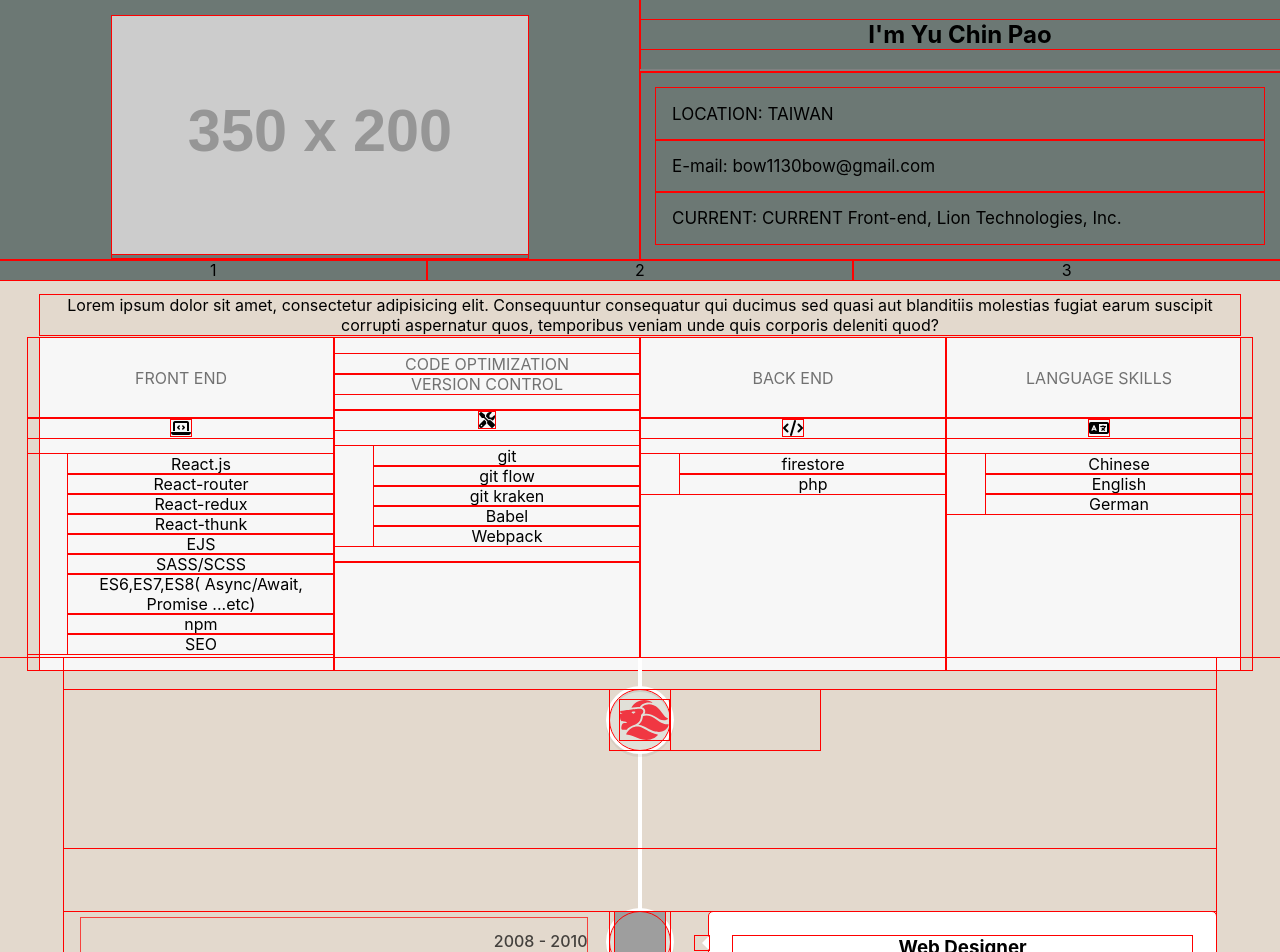
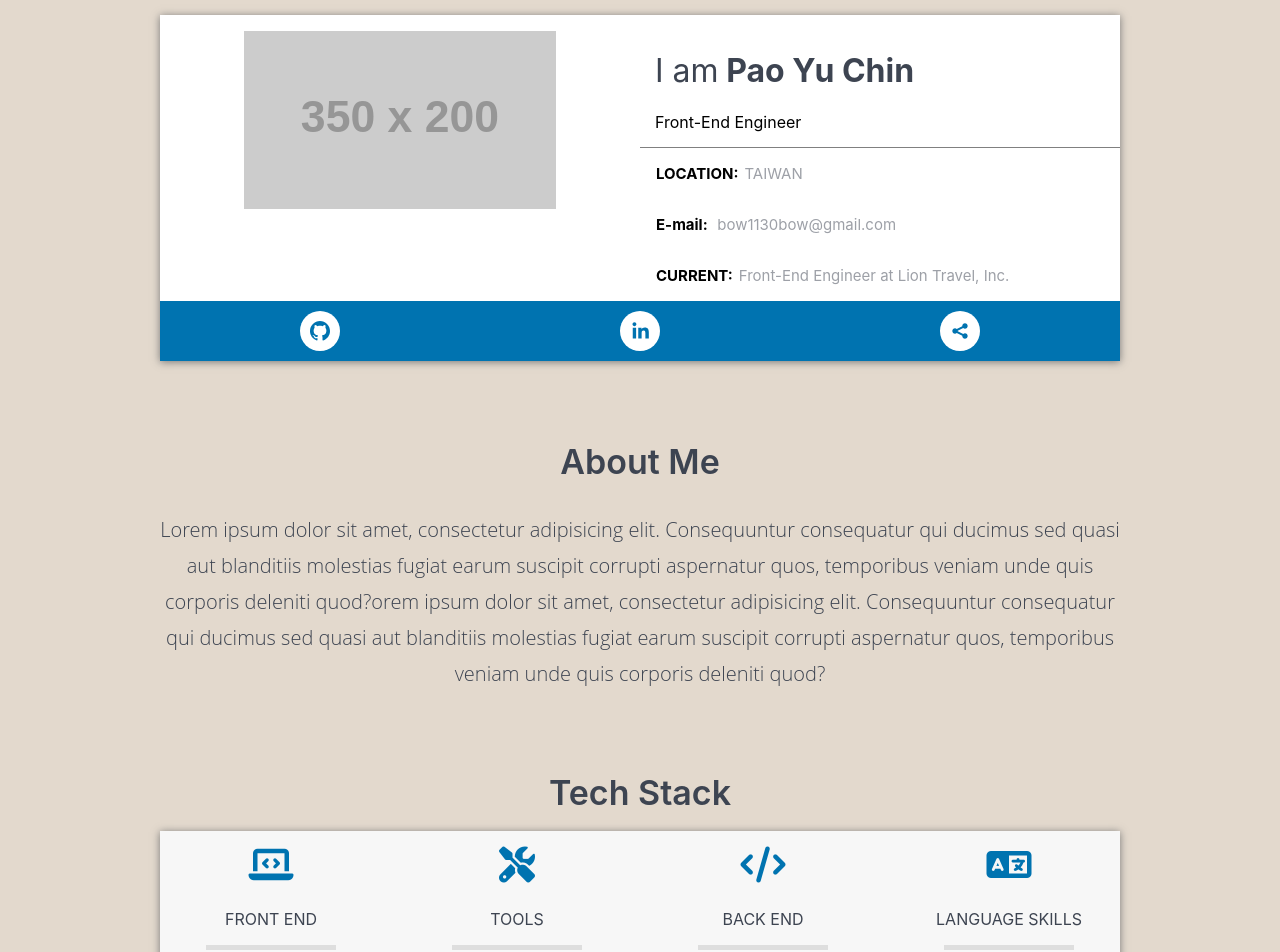
Before and after one commit to paoyuchin/front_end_resume, a React (Create React App) app: page / in a window 1280 px wide. Shown: the top 952 px of the page. Built offline with nearby package versions, Linux system fonts and the light colour scheme; grey boxes are pictures that could not be loaded.

Commit message:
almost ui done

```diff
--- a/src/AboutMe.js
+++ b/src/AboutMe.js
@@ -1,16 +1,20 @@
 import React from "react";
 import Grid from "@material-ui/core/Grid";
-import './App.scss'
+import "./App.scss";
 
 const AboutMe = () => {
   return (
     <div className="AboutMe fixed_size">
-      <Grid xs={12} sm={12} md={12} className="AboutMe fixed_size">
-        <div>
-          Lorem ipsum dolor sit amet, consectetur adipisicing elit. Consequuntur
-          consequatur qui ducimus sed quasi aut blanditiis molestias fugiat
-          earum suscipit corrupti aspernatur quos, temporibus veniam unde quis
-          corporis deleniti quod?
+      <h1 className="color_2 color_3 title_space">About Me</h1>
+      <Grid xs={12} sm={12} md={12}>
+        <div className="aboutMe_content color_3">
+          Lorem ipsum dolor sit amet, consectetur adipisicing elit.
+          Consequuntur consequatur qui ducimus sed quasi aut blanditiis
+          molestias fugiat earum suscipit corrupti aspernatur quos, temporibus
+          veniam unde quis corporis deleniti quod?orem ipsum dolor sit amet,
+          consectetur adipisicing elit. Consequuntur consequatur qui ducimus
+          sed quasi aut blanditiis molestias fugiat earum suscipit corrupti
+          aspernatur quos, temporibus veniam unde quis corporis deleniti quod?
         </div>
       </Grid>
     </div>
--- a/src/App.scss
+++ b/src/App.scss
@@ -4,17 +4,47 @@ body {
 
 .App {
   text-align: center;
+  padding: 0px 20px;
 }
 
 * {
-  outline: 1px solid red;
-  ul{
+  // outline: 1px solid red;
+
+  ul {
     list-style: none;
   }
 }
 
+.title_space {
+  margin-top: 80px;
+  margin-bottom: 30px;
+}
+
+.color_1 {
+  color: #9da0a7;
+  font-weight: 400;
+  padding-left: 6px;
+}
+
+.color_3 {
+  color: #3d4451;
+}
+
+.color_2 {
+  font-size: 34px;
+  font-weight: 600;
+}
+
+.font_bold {
+  font-weight: bold;
+}
+
+.font_bold_normal {
+  font-weight: normal;
+}
+
 .fixed_size {
-  max-width: 1200px;
+  max-width: 960px;
   margin-right: auto;
   margin-left: auto;
   padding: 0px;
@@ -24,12 +54,32 @@ body {
   font-size: 20px;
 }
 
-
 .ProfileIntro {
   display: flex;
-  background-color: #6c7874;
-  min-height: 15px;
+  background-color: white;
   margin-bottom: 15px;
+  margin-top: 15px;
+
+  .profilebgc {
+    box-shadow: 0 1px 8px #777;
+  }
+
+  .link_container {
+    background-color: #0073b0;
+    display: flex;
+    justify-content: center;
+    color: #fff;
+    padding: 10px 0px;
+    align-items: center;
+
+    .link {
+      transition: all 0.5s;
+
+      &:hover {
+        transform: scale(1.3);
+      }
+    }
+  }
 
   .picture {
     margin-top: 16%;
@@ -37,29 +87,32 @@ body {
     margin: auto;
     margin-top: 16px;
 
-
     img {
       width: 100%;
     }
   }
 
   .card_name {
-    border-bottom: 3px solid gray;
+    border-bottom: 1px solid gray;
+    padding: 15px;
+    text-align: left;
   }
 
   .card_intro {
     text-align: left;
-    padding: 16px;
-    font-size: 17px;
+    font-size: 15px;
 
     div {
       padding: 16px;
     }
   }
-
 }
 
 .Timeline {
+  .vertical-timeline-element-content {
+    border-top: 5px solid #0073b0;
+  }
+
   .vertical-timeline-element-icon svg {
     display: block;
     height: auto;
@@ -78,48 +131,93 @@ body {
       height: 50px;
     }
   }
-  .vertical-timeline-element--Germany{
-    img{
+
+  .vertical-timeline-element--Germany {
+    img {
       width: 50px;
       height: 50px;
     }
   }
-  .vertical-timeline-element--hote{
+
+  .vertical-timeline-element--hote {
     img {
       width: 80px;
       height: 50px;
       position: absolute;
       left: -10px;
-
     }
   }
-  .vertical-timeline-element--iii{
-    img{
-            width: 50px;
+
+  .vertical-timeline-element--iii {
+    img {
+      width: 50px;
       height: 50px;
     }
   }
 }
 
-.TechStack {
-  background-color: #f7f7f7;
+.techStack_wrap {
+  hr {
+    width: 100%;
+    max-width: 130px;
+    height: 5px;
+    background-color: #dedede;
+    display: inline-block;
+    border-width: 0px;
+    border-style: initial;
+    border-color: initial;
+    border-image: initial;
+    margin: 0px 9px 5px;
+  }
+
+  .TechStack {
+    box-shadow: 0 1px 8px #777;
+    background-color: #f7f7f7;
+  }
+
+  .icon {
+    font-size: 16px;
+  }
+
+  ul {
+    li {
+      padding: 5px 0;
+      max-width: 300px;
+      color: #0073b0;
+      font-weight: 500;
+    }
+  }
 }
 
 .Languages {
   background: #3f3830;
 }
 
-
-.AboutMe{
-  margin-top: 15px;
-  margin-bottom: 15px;
+.AboutMe {
+  .aboutMe_content {
+    font-weight: 300;
+    font-family: Open Sans;
+    -webkit-font-smoothing: antialiased;
+    display: block;
+    text-align: center;
+    font-size: 20px;
+    font-weight: 300;
+    // margin: 30px 0px;
+    line-height: 1.8;
+  }
 }
 
-// .ProfileIntro_1{
-// }
 
-// #f5f5f5
+@media (max-width: 960px) {
+  .fixed_size {
+    max-width: 960px;
+    margin-right: auto;
+    margin-left: auto;
+  }
 
-// skills把語言跟程式的skills放在一起
-
-// https://github.com/jaketrent/react-social-icons
+  .ProfileIntro {
+    .link_container {
+      justify-content: space-evenly;
+    }
+  }
+}
--- a/src/ProfileIntro.js
+++ b/src/ProfileIntro.js
@@ -19,8 +19,8 @@ const useStyles = makeStyles(theme => ({
 const ProfileIntro = () => {
   const classes = useStyles();
   return (
-    <div className={`ProfileIntro ${classes.root}`}>
-      <Grid container>
+    <div className={`ProfileIntro fixed_size ${classes.root}`}>
+      <Grid container className="profilebgc">
         <Grid xs={12} sm={12} md={6}>
           <div className="picture">
             <img src="https://fakeimg.pl/350x200/?text=World&font=lobster" />
@@ -30,26 +30,61 @@ const ProfileIntro = () => {
           <div>
             <Grid xs={12} sm={12} md={12}>
               <div className="card_name">
-                <h2>I'm Yu Chin Pao</h2>
+                <h1 className="color_3">
+                  <span className="font_bold_normal color_3">I am</span> Pao
+                  Yu Chin
+                </h1>
+                <div>Front-End Engineer</div>
               </div>
             </Grid>
             <Grid xs={12} sm={12} md={12}>
               <div className="card_intro">
-                <div>LOCATION: TAIWAN</div>
-                <div>E-mail: bow1130bow@gmail.com</div>
-                <div>CURRENT: CURRENT Front-end, Lion Technologies, Inc.</div>
+                <div>
+                  <span className="font_bold">LOCATION:</span>
+                  <span className="color_1">TAIWAN</span>
+                </div>
+                <div>
+                  <span className="font_bold">E-mail: </span>
+                  <span className="color_1">bow1130bow@gmail.com</span>
+                </div>
+                <div>
+                  <span className="font_bold">CURRENT:</span>
+                  <span className="color_1">
+                    Front-End Engineer at Lion Travel, Inc.
+                  </span>
+                </div>
               </div>
             </Grid>
           </div>
         </Grid>
-          <Grid sm={12} md={4}>
-            {/* <SocialIcon url="http://jaketrent.com" network="github" /> */}1
-        </Grid>
-          <Grid sm={12} md={4}>
-            2
-        </Grid>
-          <Grid sm={12} md={4}>
-            3
+        <Grid container className="link_container">
+          <Grid sm={4} md={4}>
+            <SocialIcon
+              className="link"
+              bgColor="#FFF"
+              url="http://jaketrent.com"
+              network="github"
+              style={{ height: 40, width: 40 }}
+            />
+          </Grid>
+          <Grid sm={4} md={4}>
+            <SocialIcon
+              style={{ height: 40, width: 40 }}
+              className="link"
+              bgColor="#FFF"
+              url="http://jaketrent.com"
+              network="linkedin"
+            />
+          </Grid>
+          <Grid sm={4} md={4}>
+            <SocialIcon
+              style={{ height: 40, width: 40 }}
+              className="link"
+              bgColor="#FFF"
+              url="http://jaketrent.com"
+              network=""
+            />
+          </Grid>
         </Grid>
       </Grid>
     </div>
--- a/src/TechStack.js
+++ b/src/TechStack.js
@@ -9,30 +9,38 @@ const useStyles = makeStyles(theme => ({
   root: {
     flexGrow: 1
   },
-  paper: {
-    padding: '30px',
+  title: {
+    padding: "10px 0",
     textAlign: "center",
-    color: theme.palette.text.secondary,
+    color: "#3d4451"
   },
-  paper1: {
-    padding: theme.spacing(3),
-    textAlign: "center",
-    color: theme.palette.text.secondary,
-    padding:"16px 0"
+  ullistStyle: {
+    color: "#3d4451",
+    fontSize: "16px",
+    padding: "0px",
+    margin: "auto",
+    maxWidth: "200px",
+    lineHeight:'1.5'
+  },
+  icon_style: {
+    fontSize: "36px",
+    color: "#0073B0",
+    padding: "16px"
   }
 }));
 
 const TechStack = () => {
   const classes = useStyles();
   return (
+    <div className="techStack_wrap">
+      <h1 className="color_2 color_3 title_space">Tech Stack</h1>
       <div className={`TechStack fixed_size ${classes.root}`}>
         <Grid container spacing={3}>
           <Grid xs={12} sm={12} md={3}>
-          <div className={classes.paper}>FRONT END</div>
-          <div className="">
-            <i class="fas fa-laptop-code" />
-          </div>
-          <ul>
+            <i className={`fas fa-laptop-code ${classes.icon_style}`} />
+            <div className={classes.title}>FRONT END</div>
+            <hr />
+            <ul className={classes.ullistStyle}>
               <li>React.js</li>
               <li>React-router</li>
               <li>React-redux</li>
@@ -45,14 +53,10 @@ const TechStack = () => {
             </ul>
           </Grid>
           <Grid xs={12} sm={12} md={3}>
-          <div className={classes.paper1}>
-            <div>CODE OPTIMIZATION</div>
-            <div>VERSION CONTROL</div>
-          </div>
-          <div className="">
-            <i class="fas fa-tools" />
-          </div>
-          <ul>
+            <i className={`fas fa-tools ${classes.icon_style}`} />
+            <div className={classes.title}>TOOLS</div>
+            <hr />
+            <ul className={classes.ullistStyle}>
               <li>git</li>
               <li>git flow</li>
               <li>git kraken</li>
@@ -62,21 +66,19 @@ const TechStack = () => {
             <div />
           </Grid>
           <Grid xs={12} sm={12} md={3}>
-          <div className={classes.paper}>BACK END</div>
-          <div className="">
-            <i class="fas fa-code" />
-          </div>
-          <ul>
+            <i className={`fas fa-code ${classes.icon_style}`} />
+            <div className={classes.title}>BACK END</div>
+            <hr />
+            <ul className={classes.ullistStyle}>
               <li>firestore</li>
               <li>php</li>
             </ul>
           </Grid>
           <Grid xs={12} sm={12} md={3}>
-          <div className={classes.paper}>LANGUAGE SKILLS</div>
-          <div className="">
-            <i class="fas fa-language" />
-          </div>
-          <ul>
+            <i className={`fas fa-language ${classes.icon_style}`} />
+            <div className={classes.title}>LANGUAGE SKILLS</div>
+            <hr />
+            <ul className={classes.ullistStyle}>
               <li>Chinese</li>
               <li>English</li>
               <li>German</li>
@@ -84,6 +86,7 @@ const TechStack = () => {
           </Grid>
         </Grid>
       </div>
+    </div>
   );
 };
 
--- a/src/Timeline.js
+++ b/src/Timeline.js
@@ -5,16 +5,24 @@ import {
   VerticalTimelineElement
 } from "react-vertical-timeline-component";
 import "react-vertical-timeline-component/style.min.css";
-import LionIcon from './LionIcon';
+import LionIcon from "./LionIcon";
 import GermanyIcon from "./GermanyIcon";
 import NCHUicon from "./NCHUicon";
-import HotelIcon from './HotelIcon';
-import III_icon from './III_icon'
+import HotelIcon from "./HotelIcon";
+import III_icon from "./III_icon";
+import { makeStyles } from "@material-ui/core/styles";
 
+const useStyles = makeStyles(theme => ({
+  title: {
+    color: "red !important"
+  }
+}));
 
 const Timeline = () => {
+  const classes = useStyles();
   return (
     <div className="Timeline">
+      <h1 className="color_2 color_3 title_space">Work Experience</h1>
       <VerticalTimeline>
         <VerticalTimelineElement
           className="lion_work"
@@ -22,14 +30,16 @@ const Timeline = () => {
           iconStyle={{ background: "#e1e0d8" }}
           icon={<LionIcon />}
         >
+          <div className={classes.title}>
             <h3 className="vertical-timeline-element-title">
               Creative Director
             </h3>
             <h4 className="vertical-timeline-element-subtitle">Miami, FL</h4>
-          <p>
+            <p className={classes.title}>
               Creative Direction, User Experience, Visual Design, Project
               Management, Team Leading
             </p>
+          </div>
         </VerticalTimelineElement>
         <VerticalTimelineElement
           className="vertical-timeline-element--iii"
@@ -37,11 +47,13 @@ const Timeline = () => {
           iconStyle={{ background: "#e1e0d8" }}
           icon={<III_icon />}
         >
+          <div className={classes.title}>
             <h3 className="vertical-timeline-element-title">Web Designer</h3>
             <h4 className="vertical-timeline-element-subtitle">
               Los Angeles, CA
             </h4>
-          <p>User Experience, Visual Design</p>
+            <p className={classes.title}>User Experience, Visual Design</p>
+          </div>
         </VerticalTimelineElement>
         <VerticalTimelineElement
           className="vertical-timeline-element--Germany"
@@ -49,14 +61,16 @@ const Timeline = () => {
           iconStyle={{ background: "#e1e0d8" }}
           icon={<GermanyIcon />}
         >
+          <div className={classes.title}>
             <h3 className="vertical-timeline-element-title">Art Director</h3>
             <h4 className="vertical-timeline-element-subtitle">
               San Francisco, CA
             </h4>
-          <p>
+            <p className={classes.title}>
               Creative Direction, User Experience, Visual Design, SEO, Online
               Marketing
             </p>
+          </div>
         </VerticalTimelineElement>
         <VerticalTimelineElement
           className="vertical-timeline-element--nchu"
@@ -64,11 +78,13 @@ const Timeline = () => {
           iconStyle={{ background: "#e1e0d8" }}
           icon={<NCHUicon />}
         >
+          <div className={classes.title}>
             <h3 className="vertical-timeline-element-title">Web Designer</h3>
             <h4 className="vertical-timeline-element-subtitle">
               Los Angeles, CA
             </h4>
-          <p>User Experience, Visual Design</p>
+            <p className={classes.title}>User Experience, Visual Design</p>
+          </div>
         </VerticalTimelineElement>
         <VerticalTimelineElement
           className="vertical-timeline-element--hote"
@@ -76,11 +92,13 @@ const Timeline = () => {
           iconStyle={{ background: "#e1e0d8" }}
           icon={<HotelIcon />}
         >
+          <div className={classes.title}>
             <h3 className="vertical-timeline-element-title">Web Designer</h3>
             <h4 className="vertical-timeline-element-subtitle">
               San Francisco, CA
             </h4>
-          <p>User Experience, Visual Design</p>
+            <p className={classes.title}>User Experience, Visual Design</p>
+          </div>
         </VerticalTimelineElement>
       </VerticalTimeline>
     </div>
```
Lines whose indentation alone changed are shown as unchanged.
